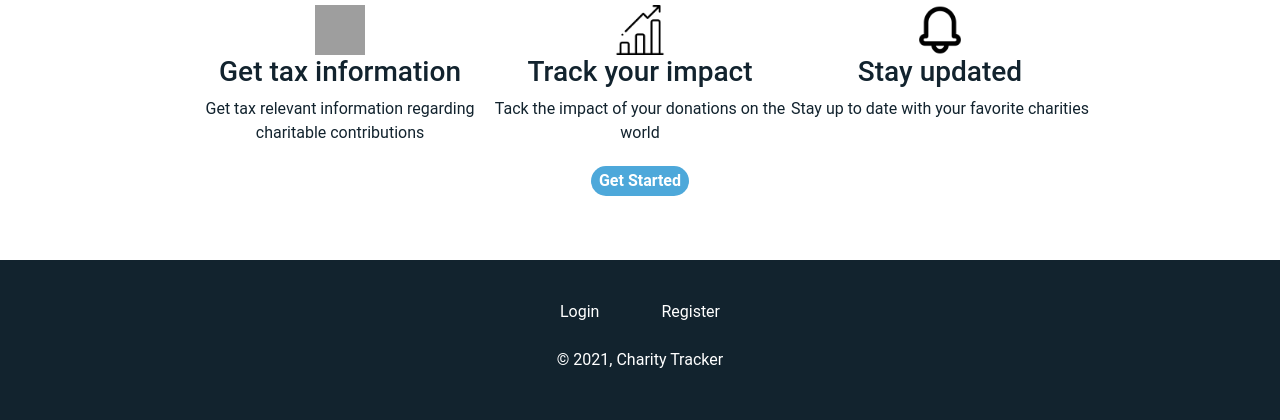
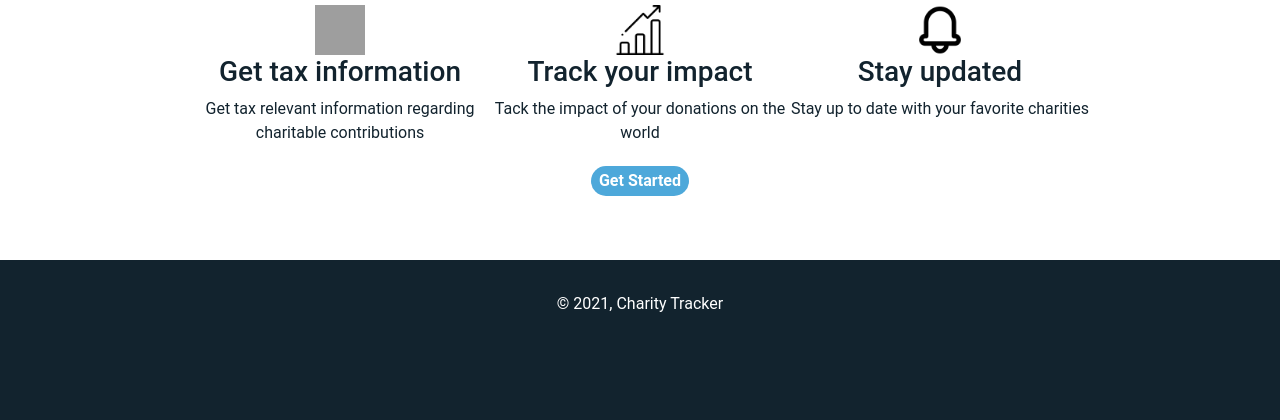
Before and after one commit to dylanplayer/Charity-Tracker, a Flask app: page / in a window 1280 px wide. Shown: the part 1849-2269 px from the top of the page. After the commit the page ends 2161 px from the top, so only its background shows below. Run offline with Flask 2, Linux system fonts and the light colour scheme; some libraries are stand-ins or nearby versions; grey boxes are pictures that could not be loaded.

Commit message:
Removed footer mess

```diff
--- a/templates/base.html
+++ b/templates/base.html
@@ -14,16 +14,6 @@
         <script src="https://cdnjs.cloudflare.com/ajax/libs/popper.js/1.12.9/umd/popper.min.js" integrity="sha384-ApNbgh9B+Y1QKtv3Rn7W3mgPxhU9K/ScQsAP7hUibX39j7fakFPskvXusvfa0b4Q" crossorigin="anonymous"></script>
         <script src="https://maxcdn.bootstrapcdn.com/bootstrap/4.0.0/js/bootstrap.min.js" integrity="sha384-JZR6Spejh4U02d8jOt6vLEHfe/JQGiRRSQQxSfFWpi1MquVdAyjUar5+76PVCmYl" crossorigin="anonymous"></script>
         <footer class="container-fluid text-center d-flex flex-column align-items-center">
-            <div class="row justify-content-center">
-                <ul class="footer-nav pl-0">
-                    <li class="col">
-                        <a class="nav-link" href="/login/">Login</a>
-                    </li>
-                    <li class="col">
-                        <a class="nav-link" href="/register/">Register</a>
-                    </li>
-                </ul>
-            </div>
             <p class="row">© 2021, Charity Tracker</p>
         </footer>
     </body>
```
